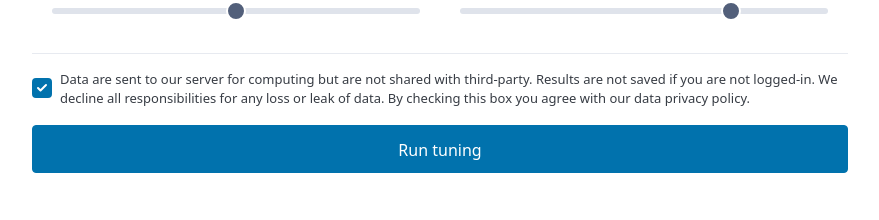
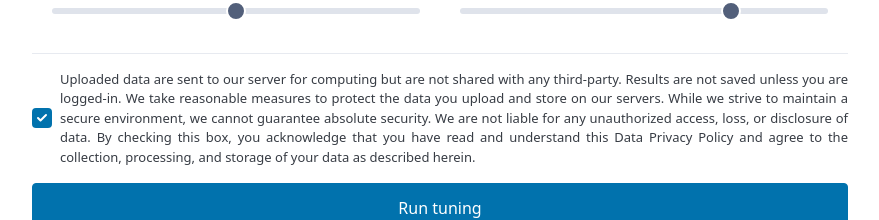
Before and after one commit to tbonnabaud/expressinhost_web, a Vue app in the folder frontend/: page /tuning in a window 1280 px wide. Shown: the part 891-1111 px from the top of the page, without its empty margins (200-1079 px from the left). Before the commit the page ends 1080 px from the top, so only its background shows below. Built offline with nearby package versions, Linux system fonts and the light colour scheme; no server answers.

Commit message:
Improve consent text

```diff
--- a/frontend/src/components/TuningForm.vue
+++ b/frontend/src/components/TuningForm.vue
@@ -426,11 +426,23 @@ async function runTuning() {
 
     <div id="dataConsent">
       <input id="dataConsentCheckbox" type="checkbox" checked required />
-      <label for="dataConsentCheckbox">
+      <!-- <label for="dataConsentCheckbox">
         Data are sent to our server for computing but are not shared with
         third-party. Results are not saved if you are not logged-in. We decline
         all responsibilities for any loss or leak of data. By checking this box
         you agree with our data privacy policy.
+      </label> -->
+
+      <label for="dataConsentCheckbox">
+        Uploaded data are sent to our server for computing but are not shared
+        with any third-party. Results are not saved unless you are logged-in. We
+        take reasonable measures to protect the data you upload and store on our
+        servers. While we strive to maintain a secure environment, we cannot
+        guarantee absolute security. We are not liable for any unauthorized
+        access, loss, or disclosure of data. By checking this box, you
+        acknowledge that you have read and understand this Data Privacy Policy
+        and agree to the collection, processing, and storage of your data as
+        described herein.
       </label>
     </div>
 
@@ -496,6 +508,7 @@ td {
 #dataConsent label {
   font-size: small;
   flex: 1;
+  text-align: justify;
 }
 
 #runTuningButton {
```
